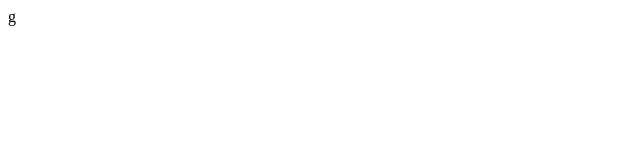
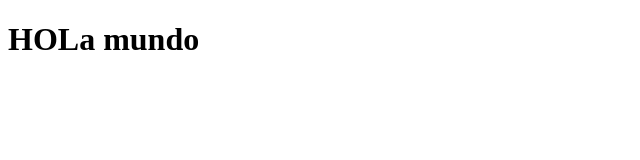
Before and after one commit to Anthonyvp04/PRACTICANDO123, a plain HTML site: page index.html in a window 1280 px wide. Shown: the whole page, without its empty margins (0-640 px from the left). Drawn offline with Linux system fonts and the light colour scheme.

Commit message:
Agregue un titulo

```diff
--- a/index.html
+++ b/index.html
@@ -7,6 +7,6 @@
     <title>Document</title>
 </head>
 <body>
-g
+    <h1>HOLa mundo</h1>
 </body>
 </html>
```
